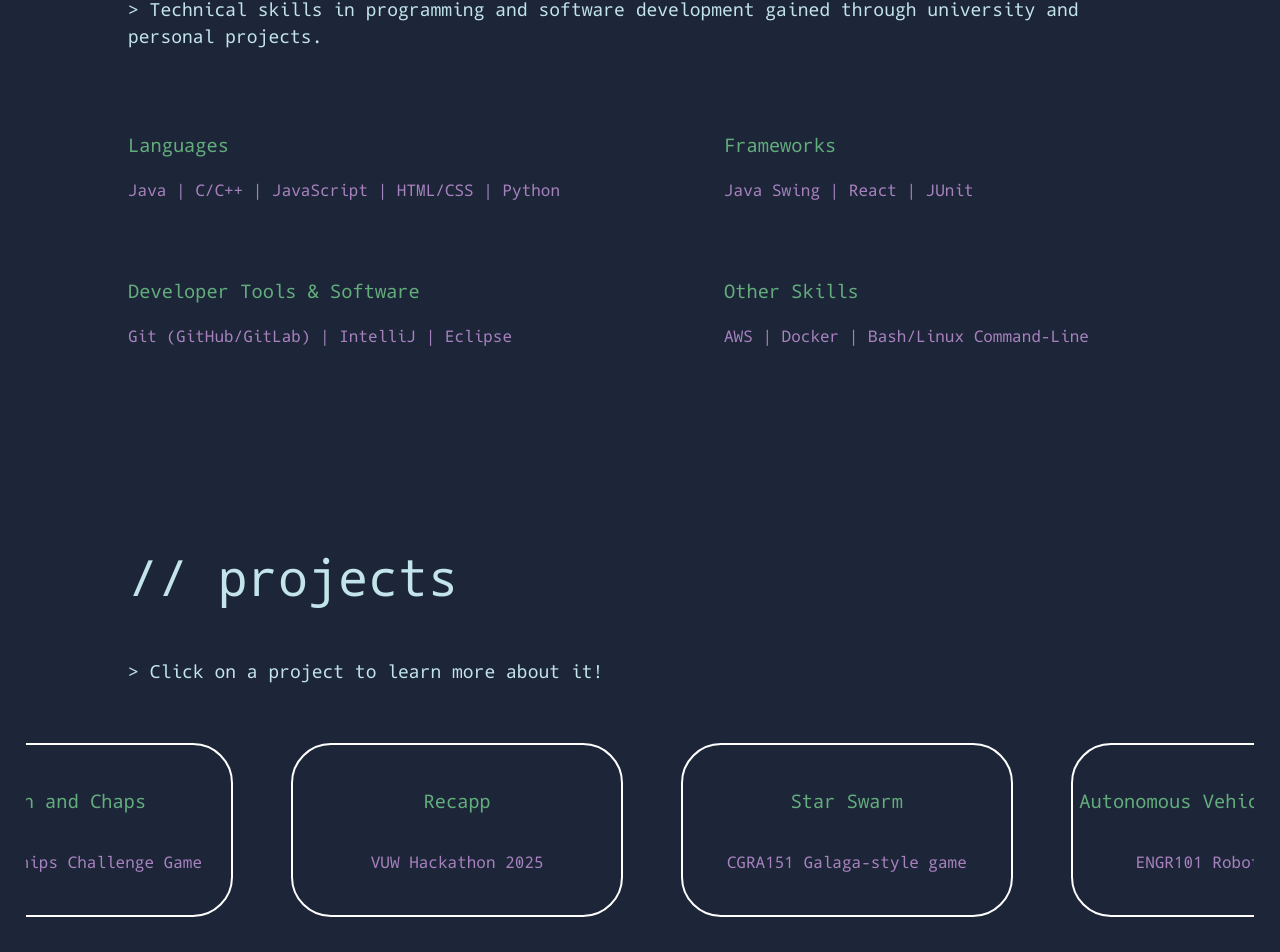
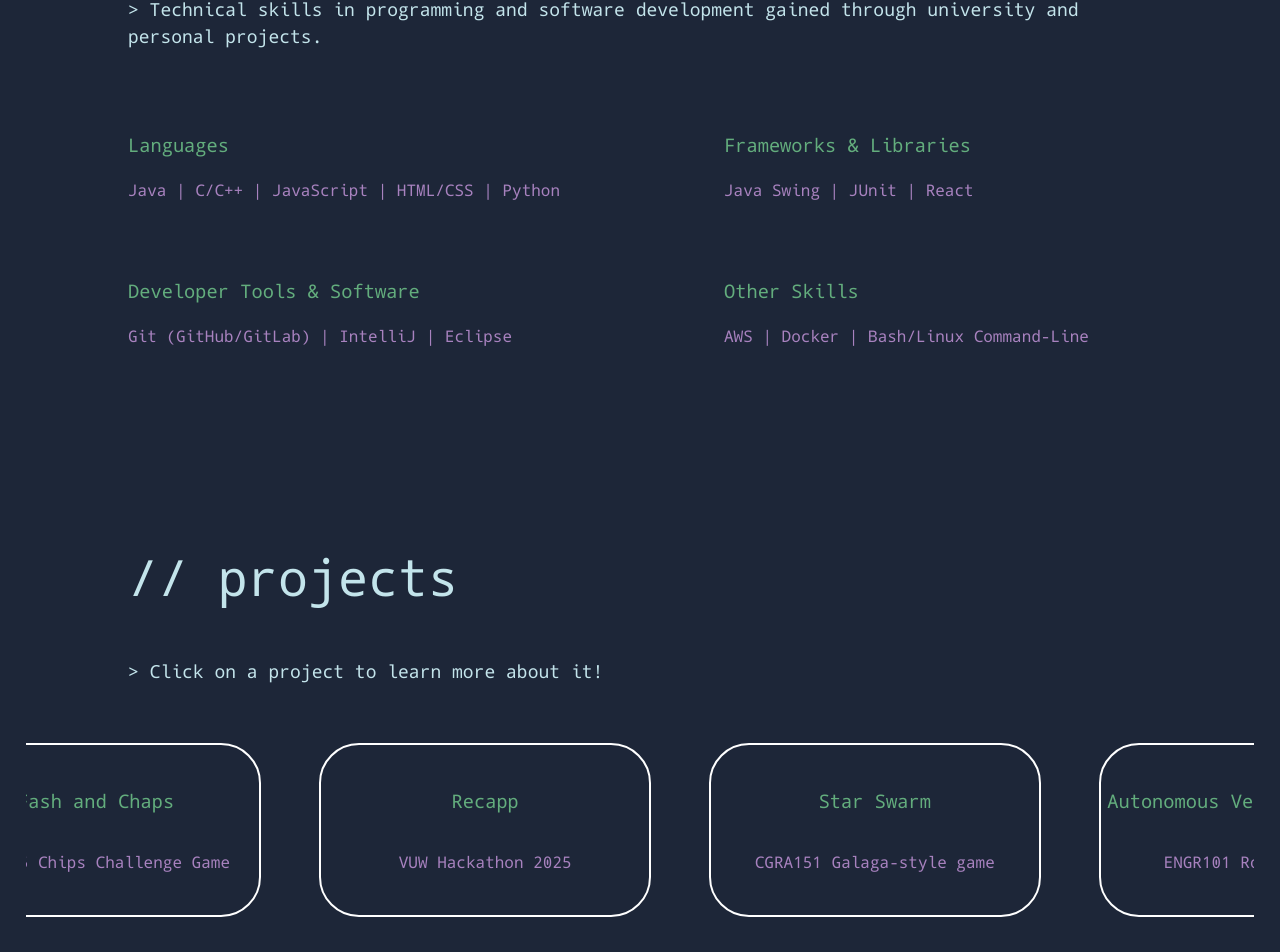
Before and after one commit to hayley-far/hayleyfar-portfolio, a React (Vite) app in the folder portfolio-react-app/: page / in a window 1280 px wide. Shown: the part 1753-2705 px from the top of the page. Built offline with nearby package versions, Linux system fonts and the light colour scheme.

Commit message:
fix(text): update wording for clarity and with some typos

```diff
--- a/portfolio-react-app/src/components/ContactMe/Contact.module.css
+++ b/portfolio-react-app/src/components/ContactMe/Contact.module.css
@@ -5,6 +5,7 @@
   align-items: flex-start;
   background-color: #1D2638;
   flex-direction: row; /* allow wrapping/responsive changes */
+  margin-bottom: 10vh;
 }
 
 /* keep content flexible and wrap when needed */
--- a/portfolio-react-app/src/components/Projects/Projects.jsx
+++ b/portfolio-react-app/src/components/Projects/Projects.jsx
@@ -51,7 +51,7 @@ function Projects() {
 
           <div ref={carouselRef} className={styles.carouselContainer}>
             <Link to="/projects#portfolio">
-              <Card title="Portfolio Website" description={<p>This portfolio website</p>} variant="projectCard" />
+              <Card title="Portfolio Website" description={<p>Interactive Web Portfolio</p>} variant="projectCard" />
             </Link>
             <Link to="/projects#bomberman">
               <Card title="Acorn Bomber" description={<p>2D Bomberman-style game</p>} variant="projectCard" />
--- a/portfolio-react-app/src/components/Skills/Skills.jsx
+++ b/portfolio-react-app/src/components/Skills/Skills.jsx
@@ -22,8 +22,8 @@ function Skills() {
             variant="skillsCard"
           />
           <Card
-            title="Frameworks"
-            description={<p>Java Swing   |   React   |   JUnit</p>}
+            title="Frameworks & Libraries"
+            description={<p>Java Swing   |   JUnit   |   React</p>}
             variant="skillsCard"
           />
           <Card
--- a/portfolio-react-app/src/main.jsx
+++ b/portfolio-react-app/src/main.jsx
@@ -4,6 +4,19 @@ import { createRoot } from 'react-dom/client'
 import './index.css'
 // import main app component
 import App from './App.jsx'
+import icon from './assets/logo.PNG';
+
+function setIcon(url) {
+  let link = document.querySelector('link[rel~="icon"]')
+  if (!link) {
+    link = document.createElement('link')
+    link.rel = 'icon'
+    document.head.appendChild(link)
+  }
+  link.href = url
+}
+
+setIcon(icon)
 
 // render the app component into the root element in the HTML
 createRoot(document.getElementById('root')).render(
```
